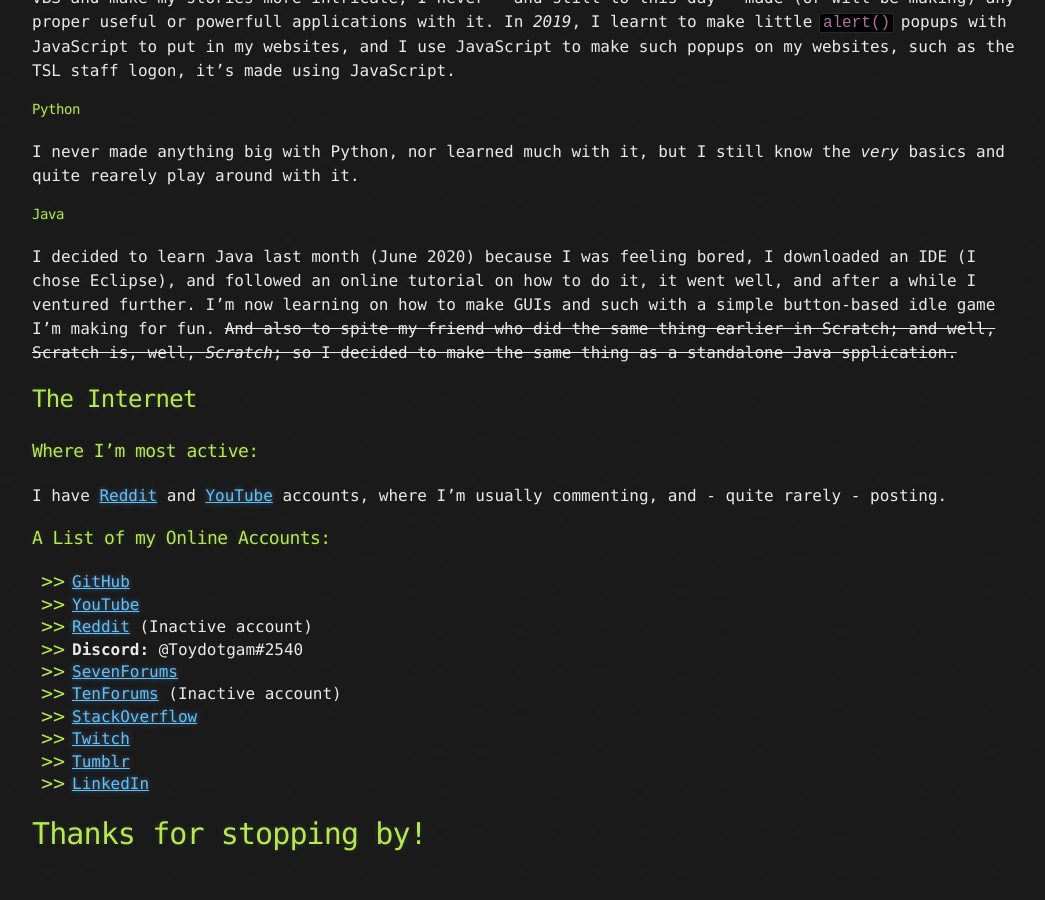
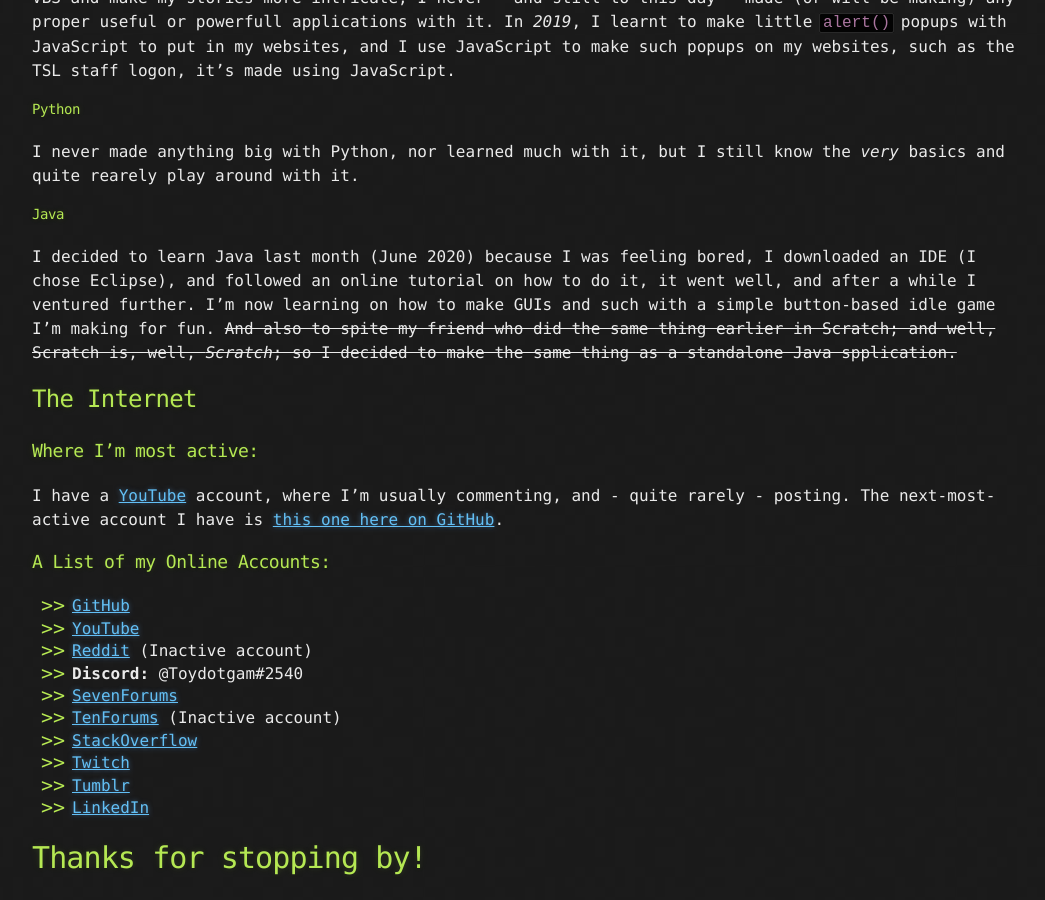
Before and after one commit to Toydotgame/Toydotgame.github.io, a Jekyll site: the page built from index.md, in a window 1280 px wide and 900 px high, scrolled down 2094 px. Shown: the whole window, without its empty margins (108-1153 px from the left). Built offline with Jekyll 4.4.1, drawn with Linux system fonts in a browser that asks for light colours; our own code applies the rules of GitHub Pages for plain Markdown files; the repository's description, which GitHub fills in, is left out; before the commit the page ends 2970 px from its top, so only the background shows below that.

Commit message:
Update index.md

```diff
--- a/index.md
+++ b/index.md
@@ -63,7 +63,7 @@
 
 ## The Internet
 ### Where I'm most active:
-I have [Reddit](https://reddit.com/user/Toydotgam/) and [YouTube](https://www.youtube.com/channel/UCgkC2xFIPZCLEadyYZCsbWw) accounts, where I'm usually commenting, and - quite rarely - posting.
+I have a [YouTube](https://www.youtube.com/channel/UCgkC2xFIPZCLEadyYZCsbWw) account, where I'm usually commenting, and - quite rarely - posting. The next-most-active account I have is [this one here on GitHub](https://github.com/Toydotgame/).
 
 ### A List of my Online Accounts:
 * [GitHub](https://github.com/Toydotgame)
```
